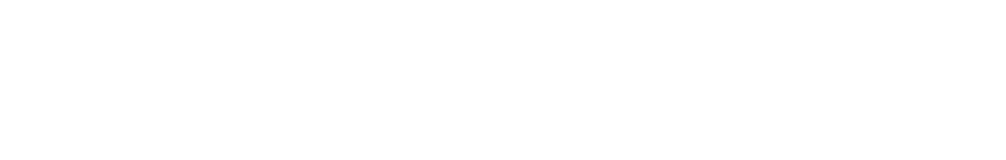
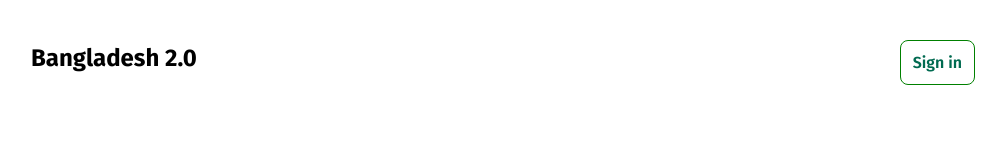
Before and after one commit to MahdinAbir/Assignment-1, a plain HTML site: page index.html in a window 1280 px wide. Shown: the whole page, without its empty margins (137-1143 px from the left). Drawn offline with Linux system fonts and the light colour scheme.

Commit message:
completed the header part

```diff
--- a/index.html
+++ b/index.html
@@ -4,10 +4,16 @@
     <meta charset="UTF-8">
     <meta name="viewport" content="width=device-width, initial-scale=1.0">
     <title>Bangladesh 2.0</title>
-    <link rel="stylesheet" href="styles/styles.css">
+    <link rel="stylesheet" href="styles/styles.css" href="">
 
 
 </head>
+<header class="heading2">
+    <h2 class="heading1">Bangladesh 2.0</h2>
+     <p class="heading3"> Sign in
+
+    </p>
+</header>
 
 
 <body>
@@ -26,5 +32,6 @@
 
 
 
+
 </body>
 </html>
--- a/styles/styles.css
+++ b/styles/styles.css
@@ -0,0 +1,38 @@
+@import url('https://fonts.googleapis.com/css2?family=Fira+Sans:ital,wght@0,100;0,200;0,300;0,400;0,500;0,600;0,700;0,800;0,900;1,100;1,200;1,300;1,400;1,500;1,600;1,700;1,800;1,900&display=swap');
+*{
+    font-family: "Fira Sans", serif;
+}
+
+style{
+    .heading3{
+
+    }
+
+}
+
+
+/* Heading */
+.heading1{
+
+    display: inline;
+
+
+}
+.heading2{
+    display: flex;
+    justify-content: space-between;
+    margin:24px 160px 24px 160px;
+
+
+
+}
+.heading3{ align-content: space-evenly;
+
+    font-weight:600;
+    padding: 12px;
+    border: 5px solid green;
+    border-width:thin;
+    border-radius: 8px;
+    color: #006A50;
+
+}
```
